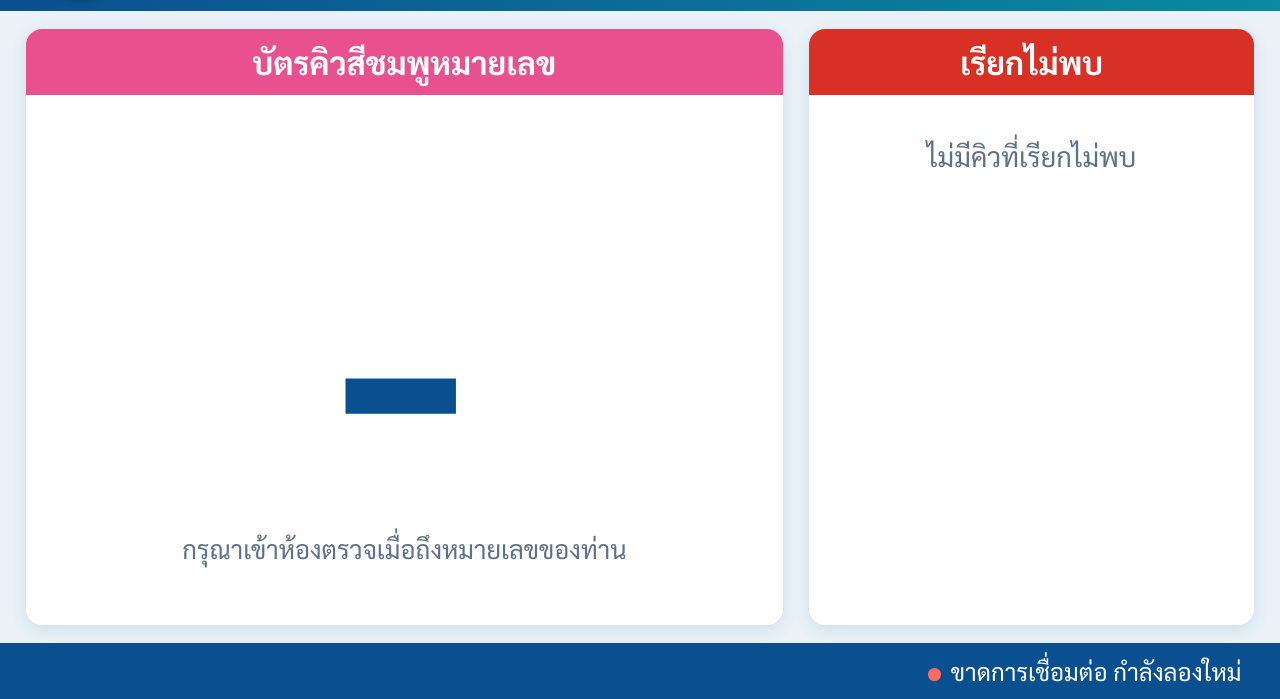
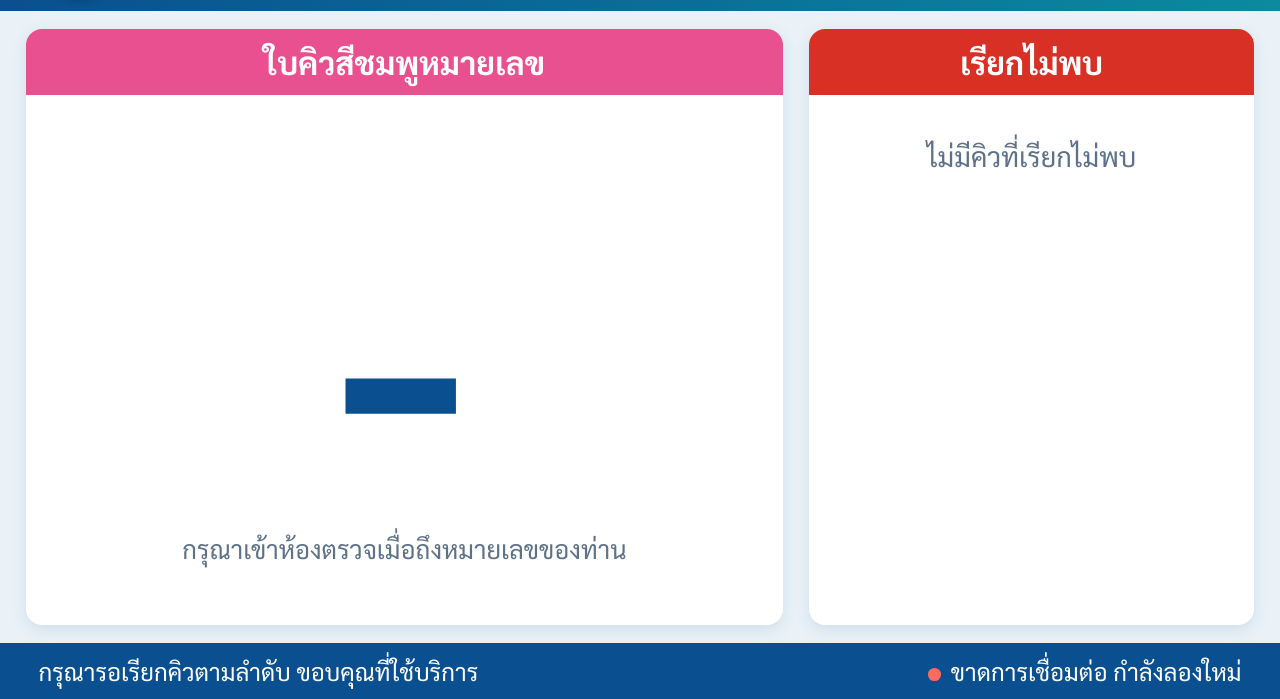
Before and after one commit to pornpojmundee/queue, a plain HTML site: page index.html in a window 1280 px wide. Shown: the part 101-800 px from the top of the page. Drawn offline with Linux system fonts and the light colour scheme.

Commit message:
Add files via upload

```diff
--- a/index.html
+++ b/index.html
@@ -69,7 +69,7 @@ footer{display:flex;align-items:center;justify-content:space-between;padding:0 3
 
   <main>
     <section class="panel now" id="nowPanel">
-      <div class="ptitle">บัตรคิวสีชมพูหมายเลข</div>
+      <div class="ptitle">ใบคิวสีชมพูหมายเลข</div>
       <div class="nowbody"><div id="now">-</div><div class="hint">กรุณาเข้าห้องตรวจเมื่อถึงหมายเลขของท่าน</div></div>
     </section>
     <section class="panel done">
@@ -96,7 +96,7 @@ var SHEET_ID = sheetId(P.get("id")) || DEFAULT_SHEET_ID;
 var TAB = P.get("tab") || DEFAULT_TAB;
 var HOSPITAL_NAME = "ศูนย์การแพทย์กาญจนาภิเษก";   // ชื่อ รพ. ที่แสดงบนหัวจอ
 var DEPARTMENT = "แผนกเวชศาสตร์ครอบครัว";    // ชื่อแผนก/จุดบริการ
-var NOTICE = " ";
+var NOTICE = "กรุณารอเรียกคิวตามลำดับ ขอบคุณที่ใช้บริการ";
 var POLL_MS = 3000;                       // รีเฟรชทุก 3 วินาที
 var MISSED_SHOWN = 16;                    // จำนวนคิว "เรียกไม่พบ" สูงสุดที่แสดง (2 คอลัมน์ x 8 แถว)
 var S_MISSED = "เรียกไม่พบ";             // สถานะที่จะแสดงในช่องด้านขวา
```
